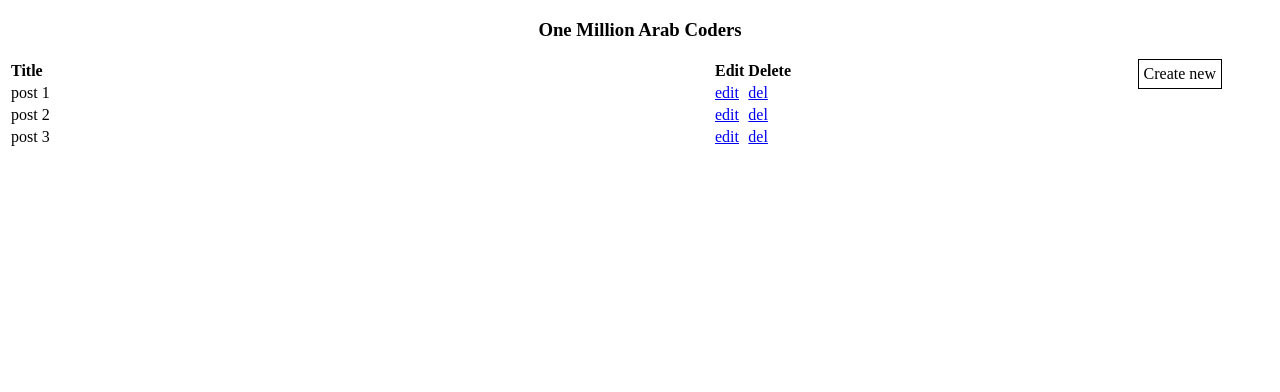
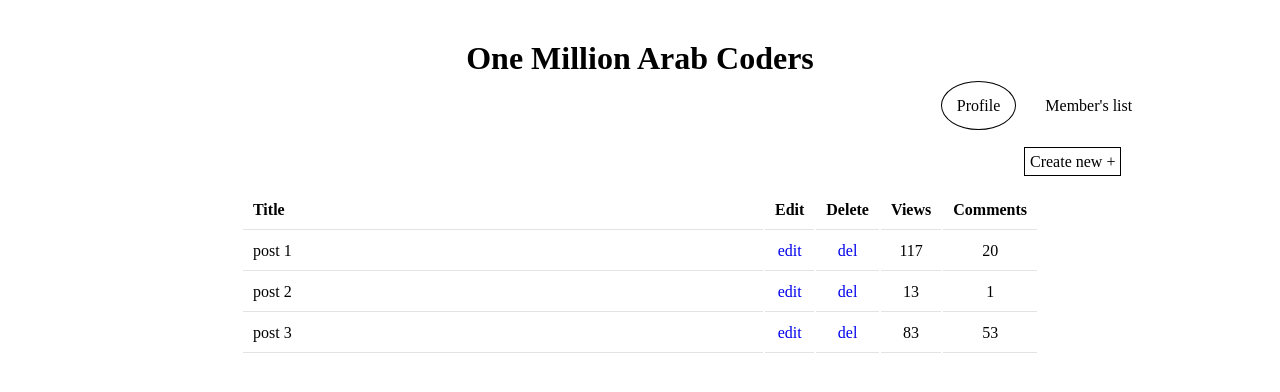
Before and after one commit to Seyf-Eddine/ForumsWorkshop, a Flask app: page / in a window 1280 px wide; the page is wider, and only the part inside the window is pictured. Shown: the top 392 px of that part. Run offline with Flask 2, Linux system fonts and the light colour scheme.

Commit message:
Index bit styled

```diff
--- a/Forums/templates/index.html
+++ b/Forums/templates/index.html
@@ -3,25 +3,100 @@
 <head>
     <meta charset="UTF-8">
     <title>Welcome to Omac</title>
+    <style>
+        * {
+            margin : 20px 0 0 0
+        }
+        header {
+            position: relative;
+            width: 100%;
+            text-align: center
+        }
+        header ul {
+            list-style: none;
+            position: relative;
+            left:30%
+        }
+        header ul li {
+            display: inline;
+            padding: 15px;
+            cursor: pointer
+        }
+        header ul li.profile {
+            margin-right:10px;
+            border: solid 1px #000;
+            border-radius: 150%
+        }
+        header ul li.members:hover {
+            text-decoration: underline
+        }
+        add {
+            position: relative;
+            left: 80%;
+            border: solid 1px #000;
+            padding: 5px;
+            margin-right: 50px;
+            cursor: pointer
+        }
+        add:hover {
+            background-color: #d3d3d3;
+            color: #FFF;
+            text-weight: bold
+        }
+        table {
+            margin: auto;
+            position: relative;
+        }
+        table thead{
+            font-weight: bold
+        }
+        td {
+            width: 20px;
+            text-align: center;
+            border-bottom: solid 1px #e3e3e3;
+            padding: 10px
+        }
+        td a {
+            text-decoration: none
+        }
+        td a:hover {
+            text-decoration: none;
+            color: red
+        }
+        td.title {
+            width: 500px;
+            text-align: left
+        }
+    </style>
 </head>
 <body>
-    <header style="width:100%; text-align:center">
-        <h3>One Million Arab Coders</h3>
-        <div style="float:right; border:solid 1px #000; padding:5px; margin-right:50px">Create new</div>
+    <header>
+        <h1>One Million Arab Coders</h1>
+        <ul>
+            <li class="profile">Profile</li>
+            <li class="members">Member's list</li>
+        </ul>
     </header>
-    <div>
+    <br />
+    <div id="container">
+        <add>Create new +</add>
+        <br /> <br />
         <table>
-            <thead style="font-weight:bold">
-                <td style="width : 700px">Title</td> <!--> <td style="width : 20px">Edit</td> <!--> <td style="width : 20px">Delete</td>
+            <thead>
+                <td class="title">Title</td> <!--> <td>Edit</td> <!--> <td>Delete</td>
+                <td>Views</td> <!--> <td>Comments</td>
             </thead>
             <tr>
-                <td style="width : 700px">post 1</td> <!--> <td style="width : 20px"><a href="#">edit</a></td> <!--> <td style="width : 20px"><a href="#">del</a></td>
+                <td class="title">post 1</td> <!--> <td><a href="#">edit</a></td> <!--> <td><a href="#">del</a></td>
+                <td>117</td> <!--> <td>20</td>
             </tr>
             <tr>
-                <td style="width : 700px">post 2</td> <!--> <td style="width : 20px"><a href="#">edit</a></td> <!--> <td style="width : 20px"><a href="#">del</a></td>
+                <td class="title">post 2</td> <!--> <td><a href="#">edit</a></td> <!--> <td><a href="#">del</a></td>
+                <td>13</td> <!--> <td>1</td>
             </tr>
             <tr>
-                <td style="width : 700px">post 3</td> <!--> <td style="width : 20px"><a href="#">edit</a></td> <!--> <td style="width : 20px"><a href="#">del</a></td>
+                <td class="title">post 3</td> <!--> <td><a href="#">edit</a></td> <!--> <td><a href="#">del</a></td>
+                <td>83</td> <!--> <td>53</td>
             </tr>
         </table>
     </div>
```
